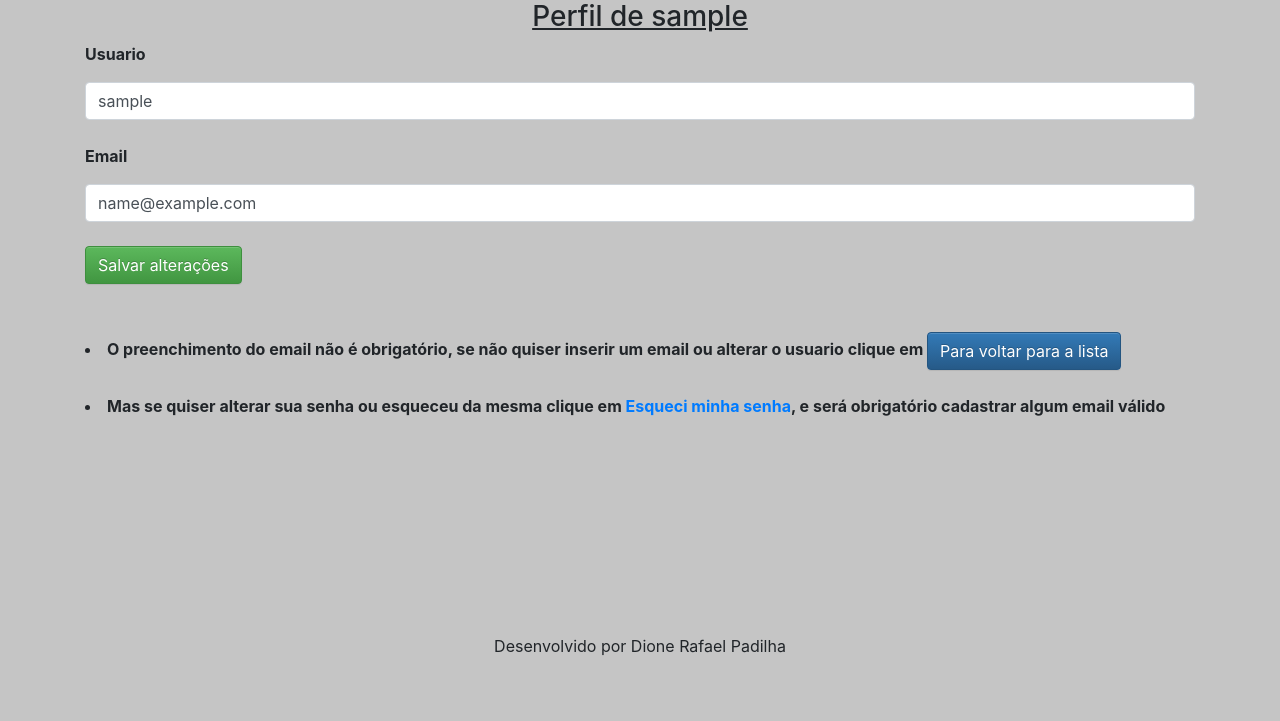
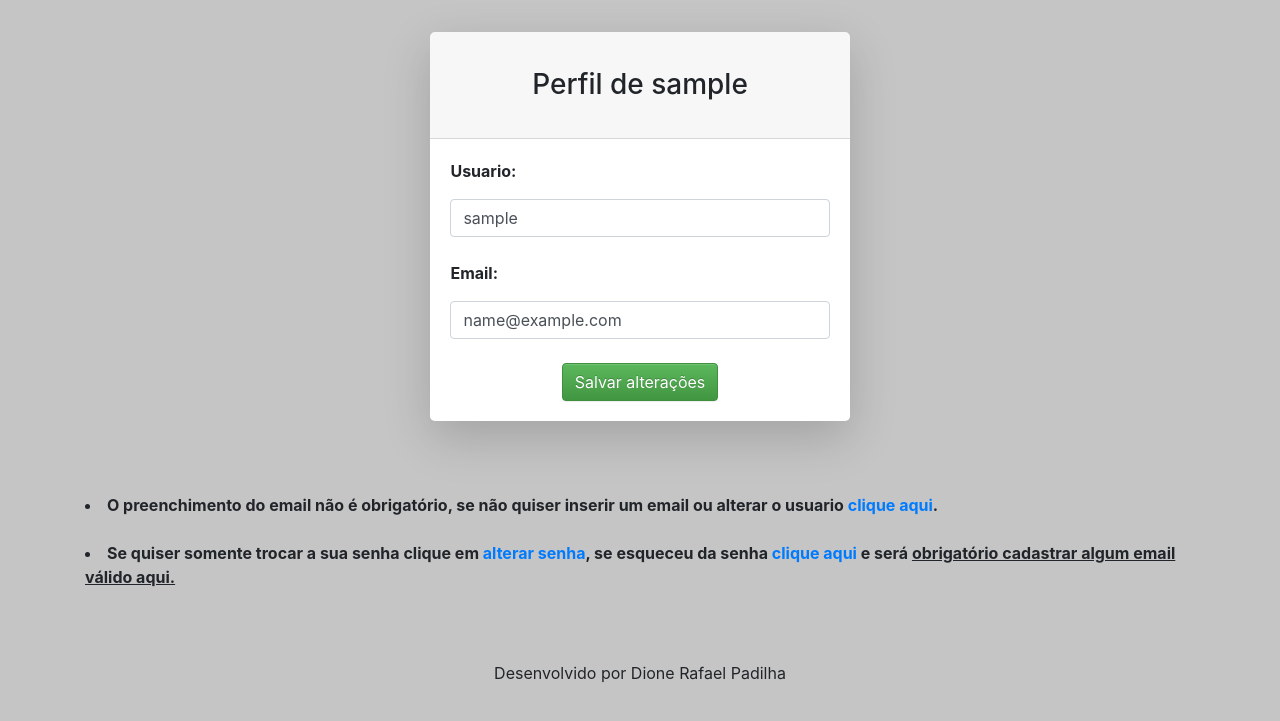
Before and after one commit to Dio30/Projeto_Carros, a Django app: page /carros/perfil/ in a window 1280 px wide. Shown: the top 721 px of the page. Run offline with Django 4.2, Linux system fonts and the light colour scheme; the visitor is signed in with stand-in values (Sample User, id 1); some libraries are stand-ins or nearby versions.

Commit message:
add change_password

```diff
--- a/carros/models.py
+++ b/carros/models.py
@@ -1,6 +1,6 @@
-from email.policy import default
 from django.db import models
 from django.contrib.auth.models import User
+from PIL import Image
 
 carros_choice = (
     ('Citroen', 'Citroen'),
@@ -40,7 +40,7 @@ class Carros(models.Model):
     marcas_de_carros = models.CharField(max_length=30, choices=carros_choice)
     valor_do_carro = models.CharField(max_length=50, choices=valor_carros)
     modelos_de_carros = models.CharField(max_length=30, choices=modelos_carros)
-    fotos_de_carros = models.ImageField(upload_to='clients_photos', null=True, blank=True)
+    fotos_de_carros = models.ImageField(upload_to='clients_photos', null=True, blank=True, verbose_name='fotos')
     usuario = models.ForeignKey(User, on_delete=models.CASCADE)
 
     class Meta:
--- a/carros/views.py
+++ b/carros/views.py
@@ -85,10 +85,10 @@ class CarrosDelete(LoginRequiredMixin, SuccessMessageMixin, DeleteView):
 def perfil(request):
     if request.method == "GET":
         return render(request, 'carros/perfil.html')
+
     elif request.method == "POST":
         username = request.POST.get('username')
         email = request.POST.get('email')
-
         usuario = User.objects.filter(username=username).exclude(id=request.user.id)
 
         if usuario.exists():
@@ -105,4 +105,5 @@ def perfil(request):
         request.user.email = email
         request.user.save()
         messages.success(request, "Dados alterados com sucesso")
-        return render(request, template_name='carros/perfil.html')
+
+    return render(request, template_name='carros/perfil.html')
--- a/static/my_style.css
+++ b/static/my_style.css
@@ -21,20 +21,13 @@ body{
 }
 
 .icon-eye{
-    color: #000;
+    color: rgb(0, 0, 0);
 }
 
 .icon-trash{
     color: rgb(192, 191, 191);
 }
 
-.icon-circle{
-    width: 50px;
-    height: 50px;
-    border-radius: 50%;
-    text-align: center;
-    align-items: center;
-    justify-content: center;
-    display: flex;
-    background-color: #eee;
-  }
+.mybtn{
+    color: #000000;
+}
--- a/templates/carros/carros_detail.html
+++ b/templates/carros/carros_detail.html
@@ -1,10 +1,6 @@
 {% extends 'base.html' %}
 
-{% load static %}
-
 {% load humanize %}
-
-{% load bootstrap %}
 
 {% block title %} Detalhes do Carro {% endblock %}
 
@@ -18,7 +14,7 @@
 <li>Marca: {{ object.marcas_de_carros }}</li><br>
 <li>Valor: {{ object.valor_do_carro }}</li><br>
 <li>Modelo: {{ object.modelos_de_carros }}</li><br>
-<li>Foto: <img src="{{ object.image_url|default_if_none:'#' }}" style="max-width:150px" alt="Foto de {{ user.username }}"
+<li>Foto: <img src="{{ object.image_url|default_if_none:'#' }}" style="max-width:150px" alt=""
 title="Foto de {{ user.username }}" crossorigin="anonymous"></li></b>
 <br>
 <center><a href="{% url 'lista' %}" class="btn btn-primary btm-sm">Para voltar para a lista</a></center>
--- a/templates/carros/perfil.html
+++ b/templates/carros/perfil.html
@@ -1,4 +1,6 @@
 {% extends 'base.html' %}
+
+{% load bootstrap %}
 
 {% load humanize %}
 
@@ -8,33 +10,48 @@
 
 {% include 'mensagens.html' %}
 
-<center><u><h3>Perfil de {{ user.username }}</h3></u></center>
+<div class="form-content my-3 p-3">
+    <div class="container">
+        <div class="row justify-content-center">
+            <div class="col-lg-5">
+                <div class="card shadow-lg border-0 rounded-lg mt-0 mb-3">
+                    <div class="card-header justify-content-center">
+                        <h3 class="font-weight-dark my-4 text-center">Perfil de {{ user.username }}</h3>
+                    </div>
+                    <div class="card-body">
 
                         <form action="{% url 'perfil' %}" method="POST" enctype="multipart/form-data">
                             {% csrf_token %}
-        {{ form }}
-        <b><p>Usuario</p>
+
+                            <b><p>Usuario:</p>
                             <input type="text" class="form-control" value="{{ user.username }}" name="username" autocomplete="off">
                             <br>
-        <p>Email</p>
+                            <p>Email:</p>
                             <input type="email" class="form-control" value="{{ user.email }}" name="email" autocomplete="off"></b>
                             <br>
-        <input type="submit" class="btn btn-success btm-sm" value="Salvar alterações">
+                            <center><input type="submit" class="btn btn-success btm-sm" value="Salvar alterações"></center>
                         </form>
-    <br>
+                    </div>
+                </div>
+            </div>
+        </div>
+    </div>
+</div>
 
-    <br><b><li>O preenchimento do email não é obrigatório, se não quiser inserir um email ou alterar o usuario clique em
-    <a href="{% url 'lista' %}" class="btn btn-primary btm-sm">Para voltar para a lista</a></li><br>
 
-    <li>Mas se quiser alterar sua senha ou esqueceu da mesma clique em <a href="{% url 'password_reset' %}">Esqueci minha senha</a>,
-    e será obrigatório cadastrar algum email válido</li></b>
+    <br><b><li>O preenchimento do email não é obrigatório, se não quiser inserir um email ou alterar o usuario
+    <a href="{% url 'lista' %}" >clique aqui</a>.</li><br>
+
+    <li>Se quiser somente trocar a sua senha clique em <a href="{% url 'password_change' %}">alterar senha</a>,
+    se esqueceu da senha <a href="{% url 'password_reset' %}">clique aqui</a>
+    e será <u>obrigatório cadastrar algum email válido aqui.</li></u></b>
 
 {% endblock %}
 
 {% block footer %}
 <footer class="footer">
     <div class="container">
-        <br><br><br><br><br><br><br><br><br>
+        <br><br><br>
         <center><span class="text">Desenvolvido por Dione Rafael Padilha</span></center>
     </div>
 </footer>
--- a/usuarios/urls.py
+++ b/usuarios/urls.py
@@ -1,5 +1,5 @@
 from django.urls import path
-from .views import register_request, login_request, logout_request
+from .views import register_request, login_request, logout_request, ChangePasswordView
 from django.contrib.auth import views as auth_views
 
 urlpatterns = [
@@ -10,4 +10,5 @@ urlpatterns = [
     path('password_reset_done/', auth_views.PasswordResetDoneView.as_view(template_name="registration/password_reset_done.html"), name='password_reset_done'),
     path('reset/<uidb64>/<token>/', auth_views.PasswordResetConfirmView.as_view(template_name="registration/password_reset_confirm_view.html"), name='password_reset_confirm'),
     path('password_reset_complete/', auth_views.PasswordResetCompleteView.as_view(template_name="registration/password_reset_complete.html"), name='password_reset_complete'),
+    path('alterar_senha/', ChangePasswordView.as_view(), name='password_change'),
 ]
```
Also changed, not shown: carros/forms.py (+7 -0 lines), templates/carros/carros_list.html (+9 -13 lines), templates/registration/change_password.html (added, +49 -0 lines), usuarios/views.py (+9 -1 lines), carros/migrations/0005_alter_carros_fotos_de_carros.py (added), media/default.png (renamed from static/default.png). Lines whose indentation alone changed are shown as unchanged.
